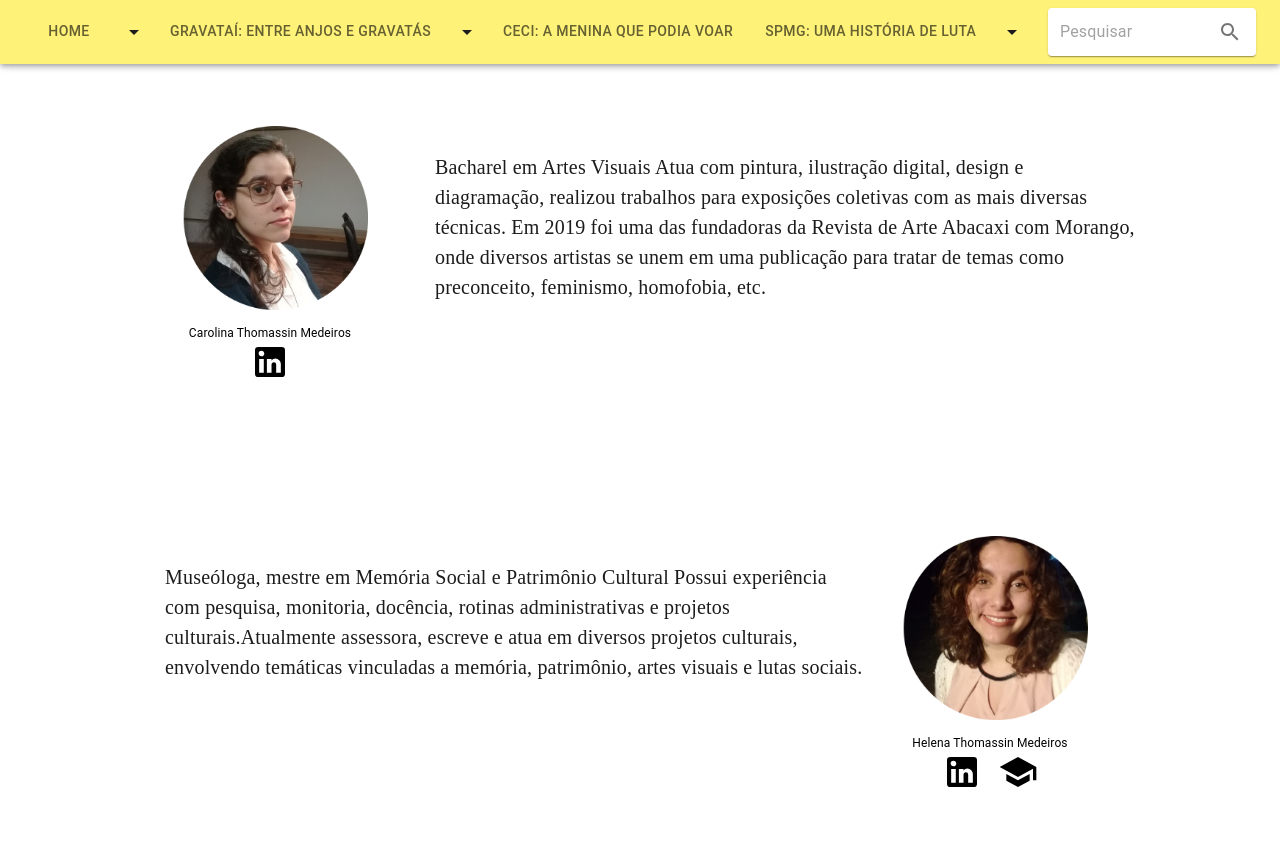
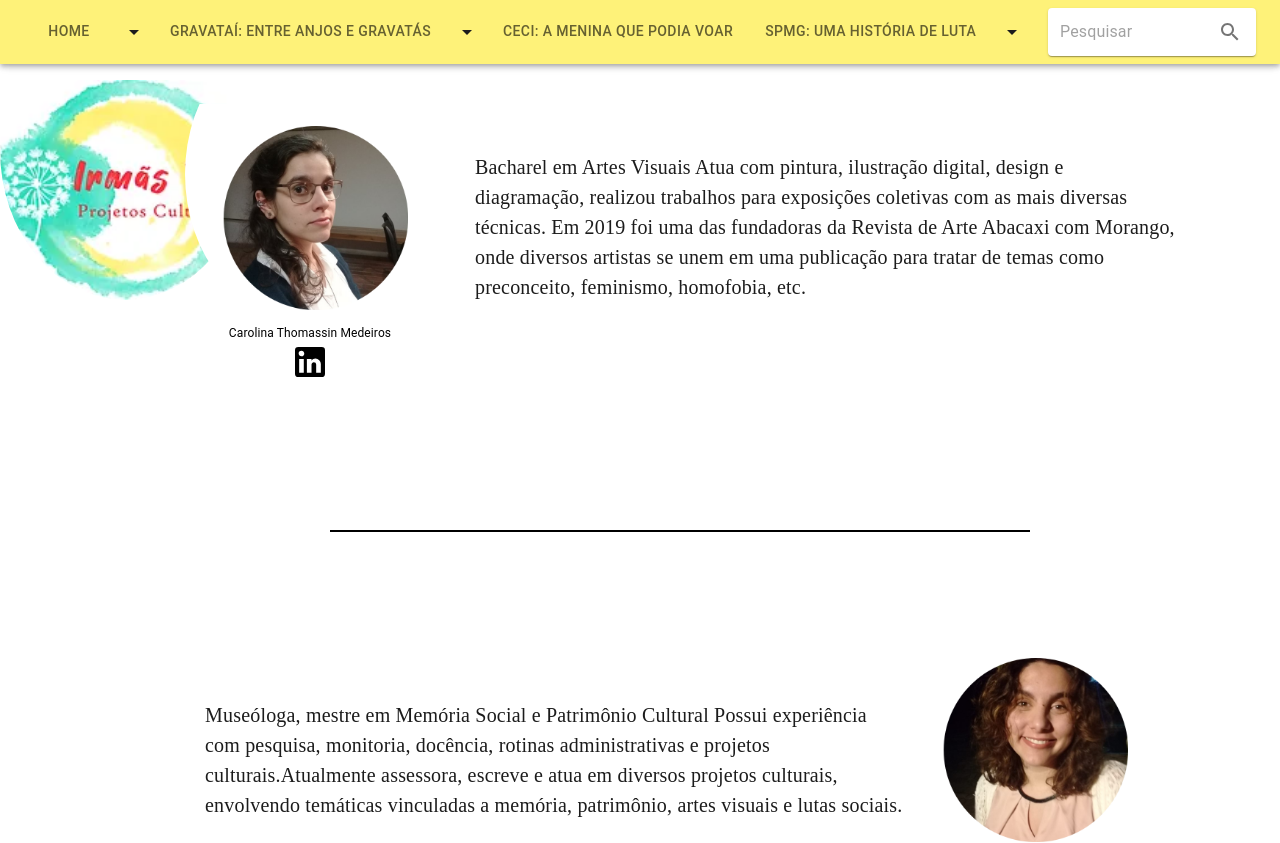
Before and after one commit to RuanF7/projetos_culturais_website, a Next.js app: page /home/aboutUs/AboutUs in a window 1280 px wide. Shown: the top 843 px of the page. Built offline with nearby package versions, Linux system fonts and the light colour scheme.

Commit message:
feat: finalizando AboutUs

```diff
--- a/src/pages/home/aboutUs/AboutUs.tsx
+++ b/src/pages/home/aboutUs/AboutUs.tsx
@@ -2,16 +2,19 @@ import { Avatar, Box, Typography } from '@mui/material'
 import React from 'react'
 import LinkedInIcon from '@mui/icons-material/LinkedIn';
 import SchoolIcon from '@mui/icons-material/School';
-import AutoStoriesIcon from '@mui/icons-material/AutoStories';
+import CardLogo from '@/components/cardLogo/CardLogo';
+import BackToTopButton from '@/components/backToTopButton/BackToTopButton';
 
 const AboutUs = () => {
   return (
     <>
+      <CardLogo/>
       <Box
         sx={{
           display: 'flex',
           justifyContent: 'center',
           flexDirection: 'column',
+          marginLeft: 10,
         }}
       >
         <Box
@@ -19,6 +22,8 @@ const AboutUs = () => {
             display: 'flex',
             justifyContent: 'center',
             padding: 3,
+
+
           }}
         >
           <Box>
@@ -56,7 +61,6 @@ const AboutUs = () => {
               </a>
             </Box>
           </Box>
-
           <Typography
             sx={{
               fontSize: 20,
@@ -74,6 +78,8 @@ const AboutUs = () => {
             Em 2019 foi uma das fundadoras da Revista de Arte Abacaxi com Morango, onde diversos artistas se unem em uma publicação para tratar de temas como preconceito, feminismo, homofobia, etc.
           </Typography>
         </Box>
+        <Box sx={{ borderBottom: 2, borderColor: 'warnin.main', width: 700, display: 'flex', alignSelf: 'center', marginTop: 15}}></Box>
+
         <Box
           sx={{
             display: 'flex',
@@ -87,7 +93,7 @@ const AboutUs = () => {
               display: 'flex',
               fontFamily: 'HeyAugust',
               justifyContent: 'center',
-              paddingTop: 16,
+              paddingTop: 18,
               width: 700,
               color: 'warning.main'
             }}
@@ -147,6 +153,7 @@ const AboutUs = () => {
             </Box>
           </Box>
         </Box>
+        <BackToTopButton/>
       </Box>
     </>
   )
```
